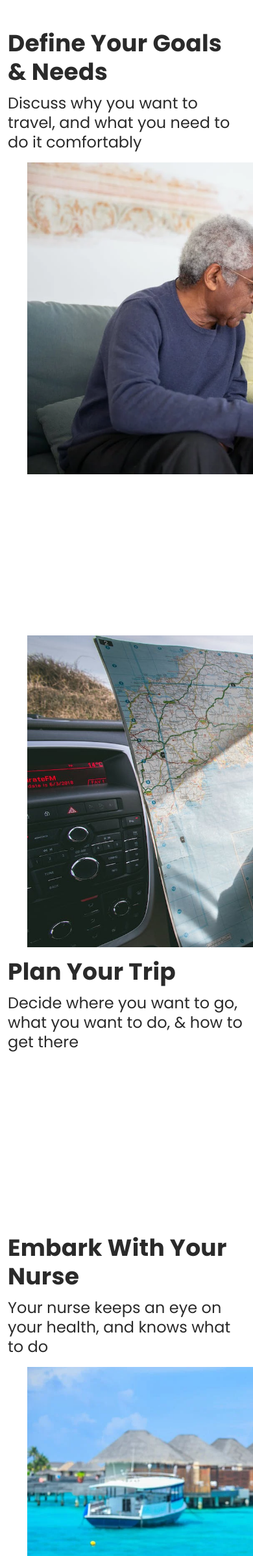
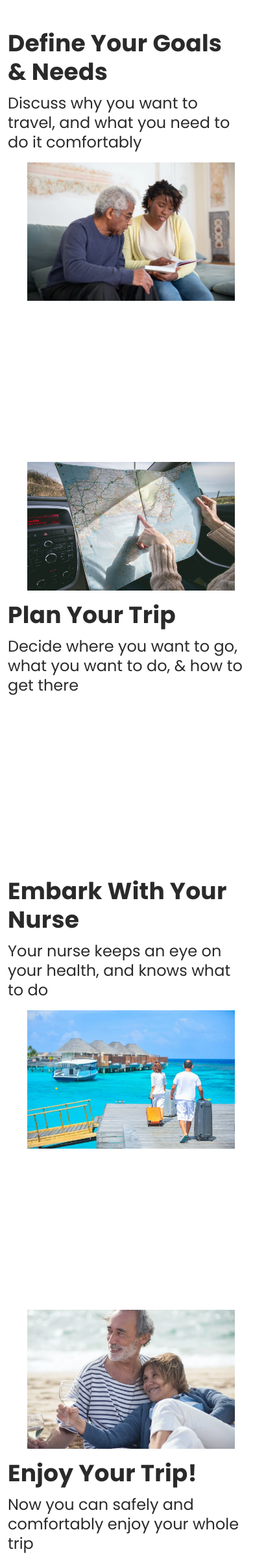
Before and after one commit to SabianF/VAL-landing-page, a PHP site: page / in a window 390 px wide. Shown: the part 2662-5057 px from the top of the page at 65% size. Run offline with PHP 8.4, Linux system fonts and the light colour scheme.

Commit message:
fix: image responsiveness

```diff
--- a/assets/css/templatemo-onix-digital.css
+++ b/assets/css/templatemo-onix-digital.css
@@ -2035,6 +2035,10 @@ responsive
 }
 
 @media (max-width: 767px) {
+  img {
+    max-width: 320px;
+    height: auto;
+  }
   .main-banner .item .down-buttons {
     display: inline-block;
   }
```
